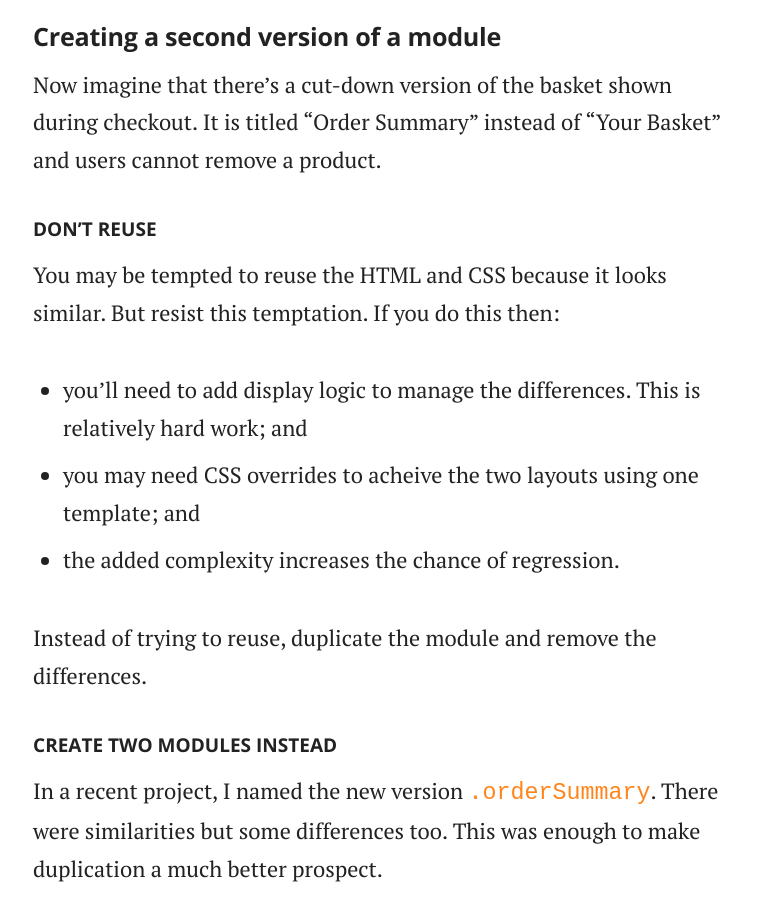
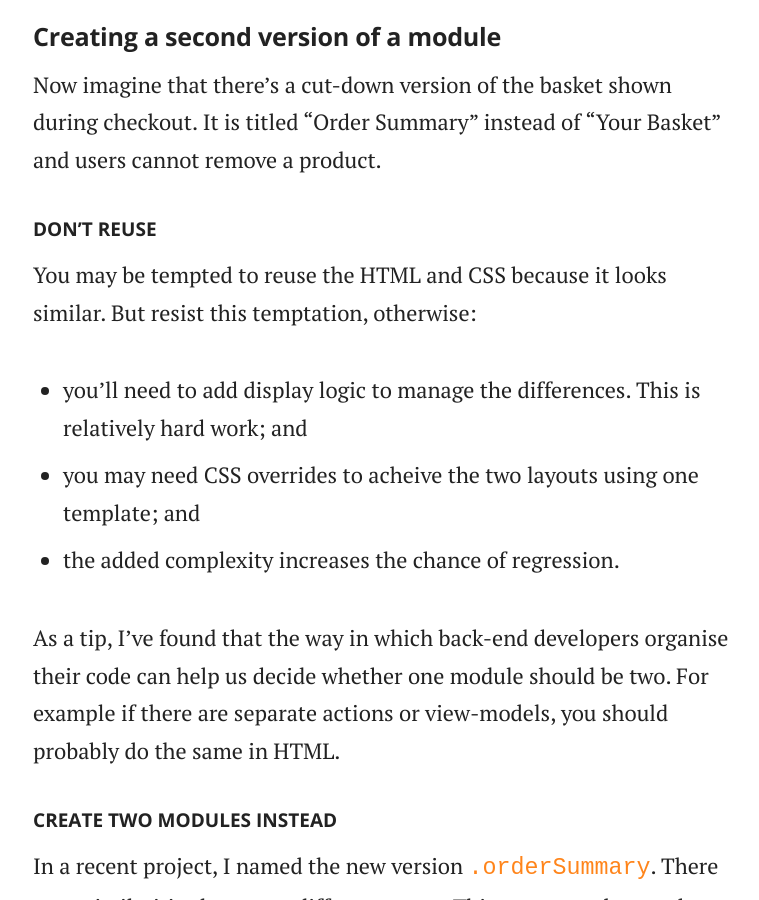
Before and after one commit to adamsilver/maintainablecss.com-jekyll, a Jekyll site: the page built from _chapters/06-modules.md, in a window 1280 px wide and 900 px high, scrolled down 2680 px. Shown: the whole window, without its empty margins (257-1016 px from the left). Built offline with Jekyll 4.4.1, drawn with Linux system fonts in a browser that asks for light colours.

Commit message:
backend note

```diff
--- a/_chapters/06-modules.md
+++ b/_chapters/06-modules.md
@@ -63,13 +63,13 @@ Now imagine that there's a cut-down version of the basket shown during checkout.
 
 ### Don't reuse
 
-You may be tempted to reuse the HTML and CSS because it looks similar. But resist this temptation. If you do this then:
+You may be tempted to reuse the HTML and CSS because it looks similar. But resist this temptation, otherwise:
 
 * you'll need to add display logic to manage the differences. This is relatively hard work; and
 * you may need CSS overrides to acheive the two layouts using one template; and
 * the added complexity increases the chance of regression.
 
-Instead of trying to reuse, duplicate the module and remove the differences.
+As a tip, I've found that the way in which back-end developers organise their code can help us decide whether one module should be two. For example if there are separate actions or view-models, you should probably do the same in HTML.
 
 ### Create two modules instead
 
```
